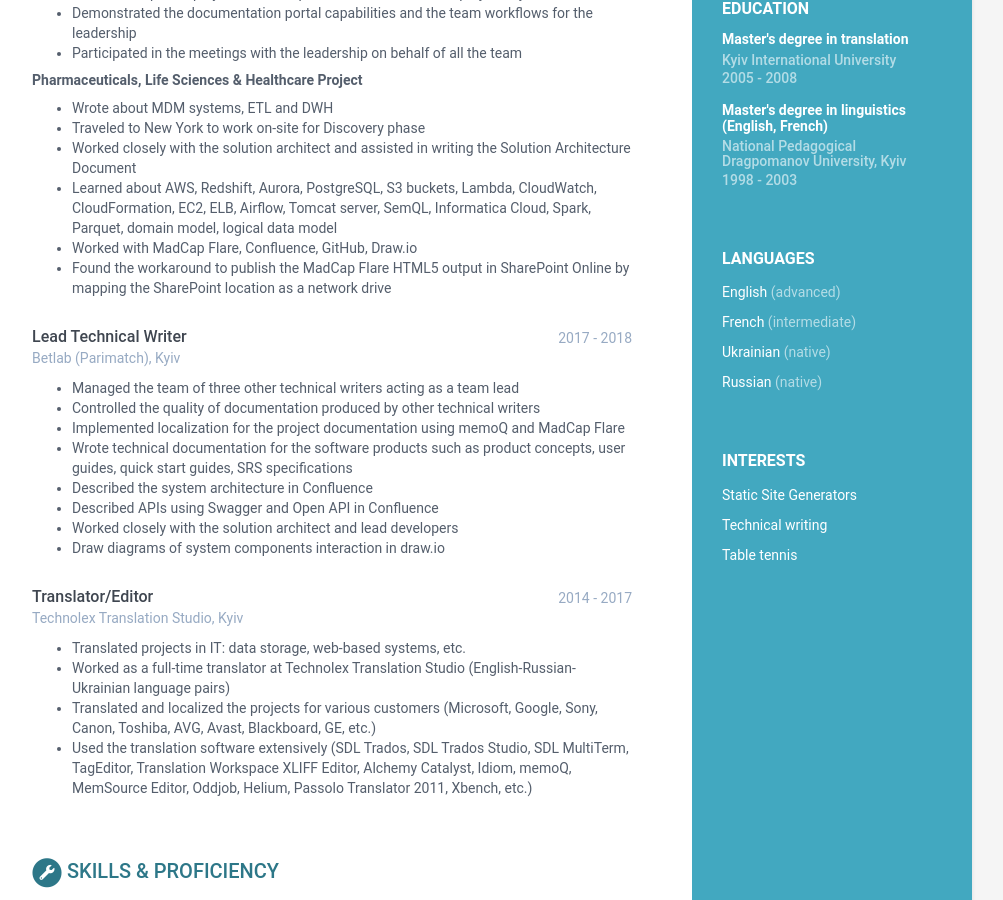
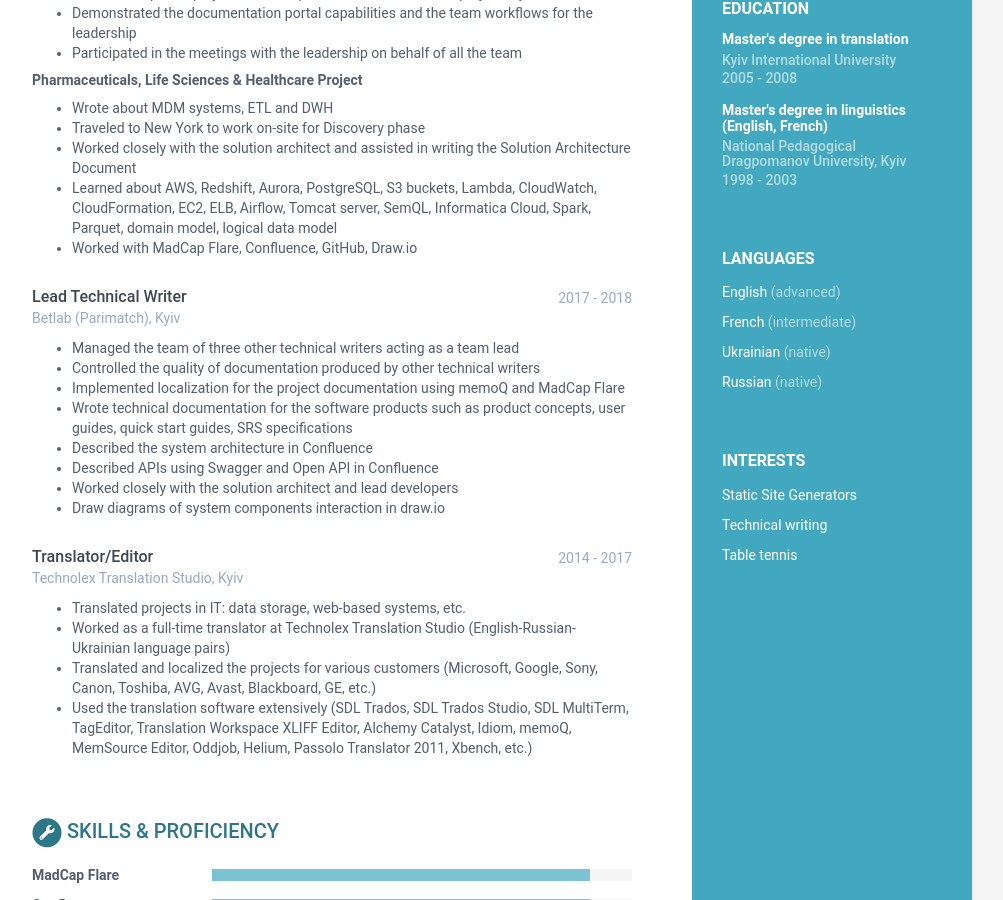
Before and after one commit to ivancheban/online-cv, a Jekyll site: the page built from index.html, in a window 1280 px wide and 900 px high, scrolled down 602 px. Shown: the whole window, without its empty margins (168-1171 px from the left). Built offline with Jekyll 4.4.1, drawn with Linux system fonts in a browser that asks for light colours.

Commit message:
changed cv

```diff
--- a/_data/data.yml
+++ b/_data/data.yml
@@ -99,8 +99,6 @@ experiences:
           - Worked closely with the solution architect and assisted in writing the Solution Architecture Document
           - Learned about AWS, Redshift, Aurora, PostgreSQL, S3 buckets, Lambda, CloudWatch, CloudFormation, EC2, ELB, Airflow, Tomcat server, SemQL, Informatica Cloud, Spark, Parquet, domain model, logical data model
           - Worked with MadCap Flare, Confluence, GitHub, Draw.io
-          - Found the workaround to publish the MadCap Flare HTML5 output in SharePoint Online by mapping the SharePoint location as a network drive
-
     - role: Lead Technical Writer
       time: 2017 - 2018
       company: Betlab (Parimatch), Kyiv
```
